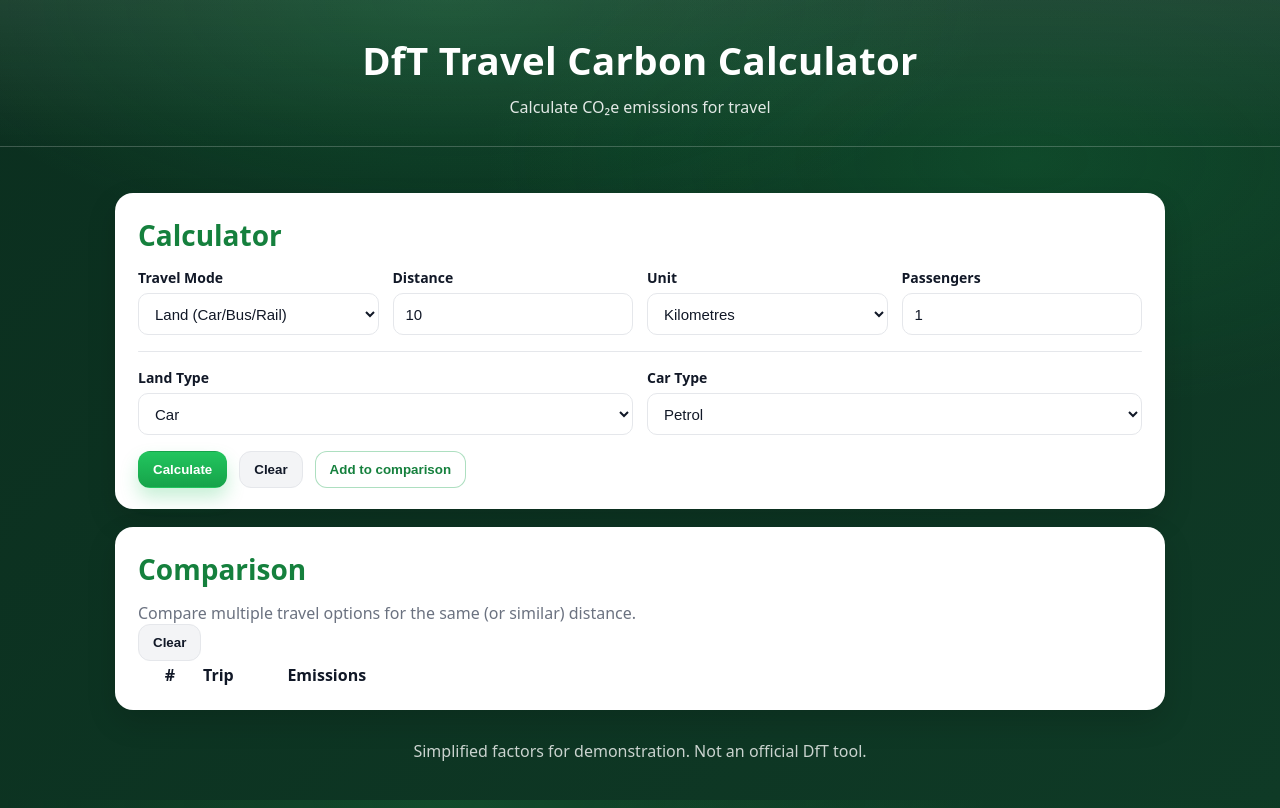
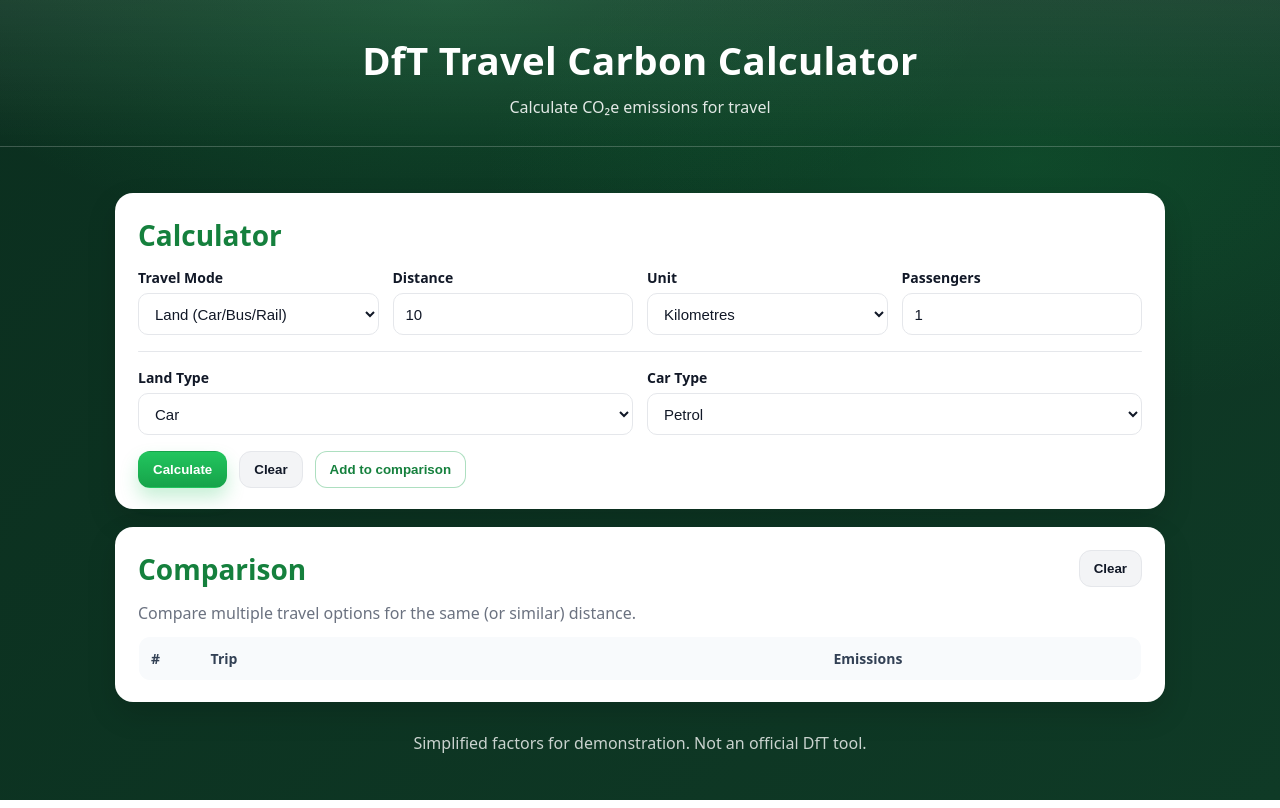
Before and after one commit to dhi-verma/travel-carbon-app, a website: page index.html in a window 1280 px wide. Drawn offline with Linux system fonts and the light colour scheme.

Commit message:
style: add complete UI styling for results and comparison table
style: add complete UI styling for results and comparison table

```diff
--- a/styles.css
+++ b/styles.css
@@ -1,7 +1,6 @@
 /* styles.css
    DfT Travel Carbon Calculator
-   simple styling for a vanilla HTML/CSS/JS app.
-   Theme: green.
+   Theme: green (not official DfT branding).
 */
 
 :root {
@@ -307,6 +306,59 @@
   letter-spacing: 0.2px;
 }
 
+/* ---------- Table / Comparison ---------- */
+
+.section-header {
+  display: flex;
+  justify-content: space-between;
+  align-items: flex-start;
+  gap: 16px;
+}
+
+.table-wrap {
+  overflow-x: auto;
+  margin-top: 12px;
+}
+
+.table {
+  width: 100%;
+  border-collapse: collapse;
+  border: 1px solid var(--border);
+  border-radius: var(--radius-md);
+  overflow: hidden;
+}
+
+.table thead th {
+  text-align: left;
+  font-size: 14px;
+  padding: 12px 12px;
+  background: #f8fafc;
+  border-bottom: 1px solid var(--border);
+  color: #334155;
+}
+
+.table tbody td {
+  padding: 12px 12px;
+  border-bottom: 1px solid var(--border);
+  font-size: 14px;
+  vertical-align: middle;
+}
+
+.table tbody tr:last-child td {
+  border-bottom: none;
+}
+
+/* Make "Remove" feel like an action but not scary */
+.table .btn.btn-small {
+  background: #ffffff;
+  border-color: #cbd5e1;
+  color: #111827;
+}
+
+.table .btn.btn-small:hover {
+  background: #f8fafc;
+}
+
 /* ---------- Footer ---------- */
 
 .footer {
```
